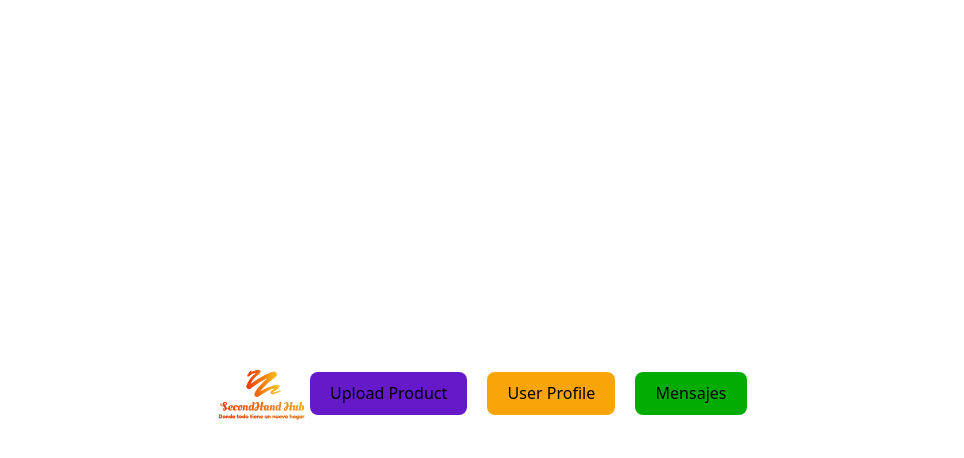
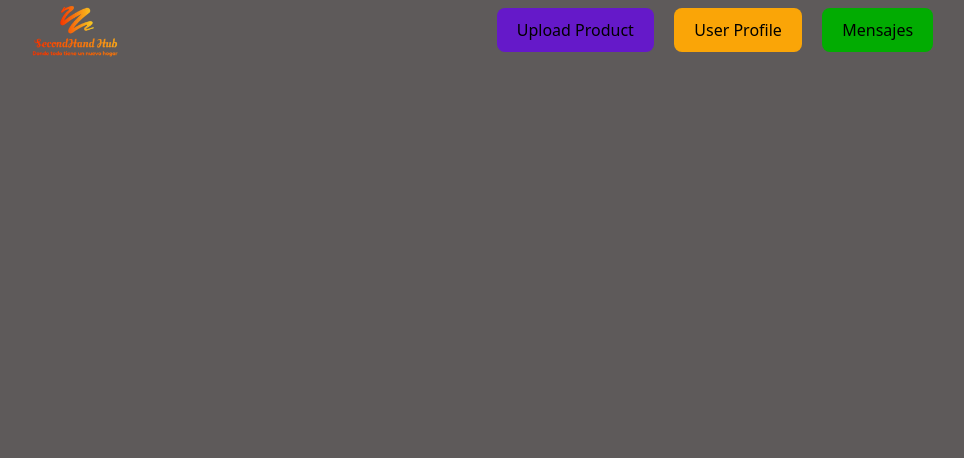
Before and after one commit to Alegarse/SecondHandHub_FrontEnd, a React (Vite) app: page /dashboard in a window 1280 px wide. Shown: the top 458 px of the page, without its empty margins (160-1124 px from the left). Built offline with nearby package versions, Linux system fonts and the light colour scheme.

Commit message:
Change styles for bewtter design

```diff
--- a/src/components/HomePageComponent/HomePageComponent.jsx
+++ b/src/components/HomePageComponent/HomePageComponent.jsx
@@ -43,9 +43,9 @@ const HomePageComponent = () => {
   }, [navigate]);
 
   return (
-    <div className="principal-container">
+    <>
       {userLoggedState === false ? <HomePage /> : <DashboardPage />}
-    </div>
+    </>
   );
 };
 
--- a/src/css/App.css
+++ b/src/css/App.css
@@ -26,3 +26,10 @@
 .toast-message.error {
   background-color: #f44336;
 }
+
+.dashboard-container {
+  min-height: 100vh;
+  margin: 0 auto; /* Centrado horizontal */
+  background-color: #5e5a5a; /* Opcional: color de fondo */
+  box-sizing: border-box;
+}
--- a/src/css/index.css
+++ b/src/css/index.css
@@ -1,16 +1,18 @@
 :root {
   font-family: system-ui, Avenir, Helvetica, Arial, sans-serif;
   line-height: 1.3;
+  color-scheme: light dark;
+}
 
-  color-scheme: light dark;
+*, *::before, *::after {
+  box-sizing: border-box;
 }
 
 body {
   margin: 0;
   padding: 0;
-  display: flex;
-  place-items: center;
   min-height: 100vh;
+  box-sizing: border-box;
 }
 
 button {
```
